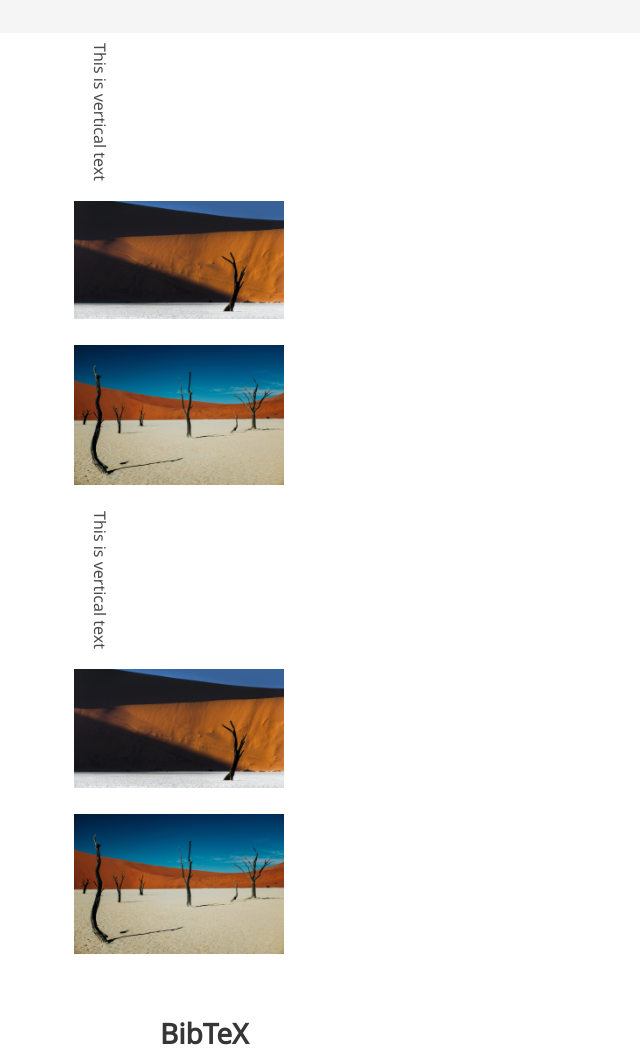
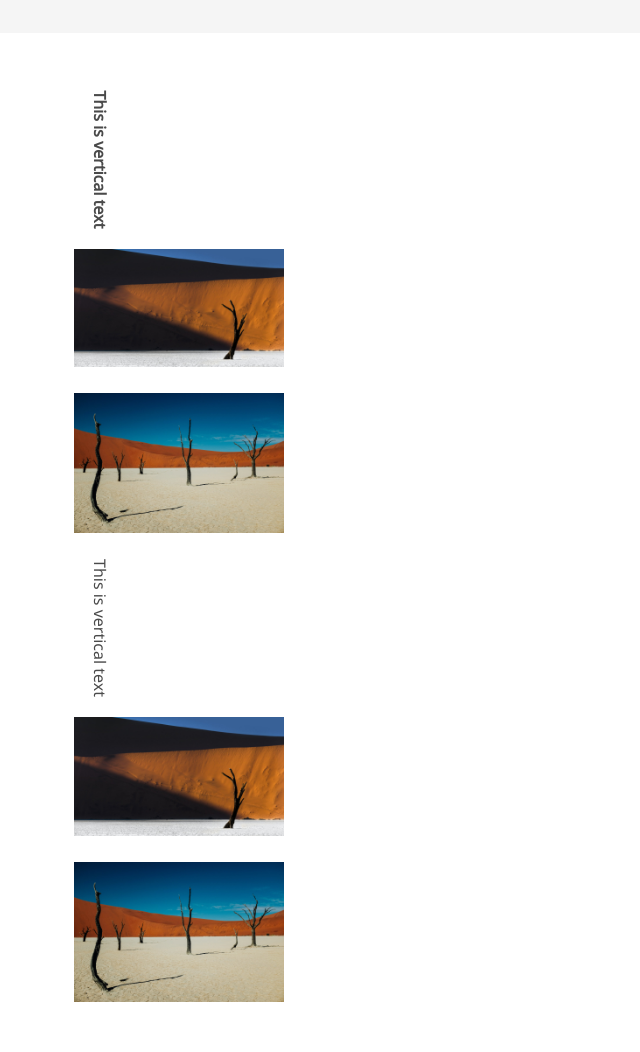
Before and after one commit to marcoaversa/diffinfinite, a plain HTML site: page index.html in a window 1280 px wide. Shown: the part 1382-2434 px from the top of the page, without its empty margins (0-640 px from the left). Drawn offline with nearby package versions, Linux system fonts and the light colour scheme; some icons are missing; a web font is replaced by a local one.

Commit message:
test carousel

```diff
--- a/index.html
+++ b/index.html
@@ -197,9 +197,35 @@
 
 </section>  -->
 
-<div class="container">
+
+<div class="hero-body">
+  <div class="container flex-container">
+    <div class="container"></div>
+      <div class="column vertical-text" id="title">
+        <p><b>This is vertical text</b></p>
+      </div>
+      <div class="column" id="img">
+        <img src="static/images/carousel1.jpg" alt="Image1" />
+      </div>
+      <div class="column" id="img">
+        <img src="static/images/carousel2.jpg" alt="Image2" />
+      </div>
+      <div class="column vertical-text" id="title">
+        <p>This is vertical text</p>
+      </div>
+      <div class="column" id="img">
+        <img src="static/images/carousel1.jpg" alt="Image1" />
+      </div>
+      <div class="column" id="img">
+        <img src="static/images/carousel2.jpg" alt="Image2" />
+      </div>
+    </div>
+  </div>
+</div>
+
+<!-- <div class="container">
   <div class="column vertical-text" id="title">
-    <p>This is vertical text</p>
+    <p><b>This is vertical text</b></p>
   </div>
   <div class="column" id="img">
     <img src="static/images/carousel1.jpg" alt="Image1" />
@@ -216,7 +242,7 @@
   <div class="column" id="img">
     <img src="static/images/carousel2.jpg" alt="Image2" />
   </div>
-</div>
+</div> -->
 
 <!-- Different Omegas Container -->
 <!-- <section class="hero is-small">
```
